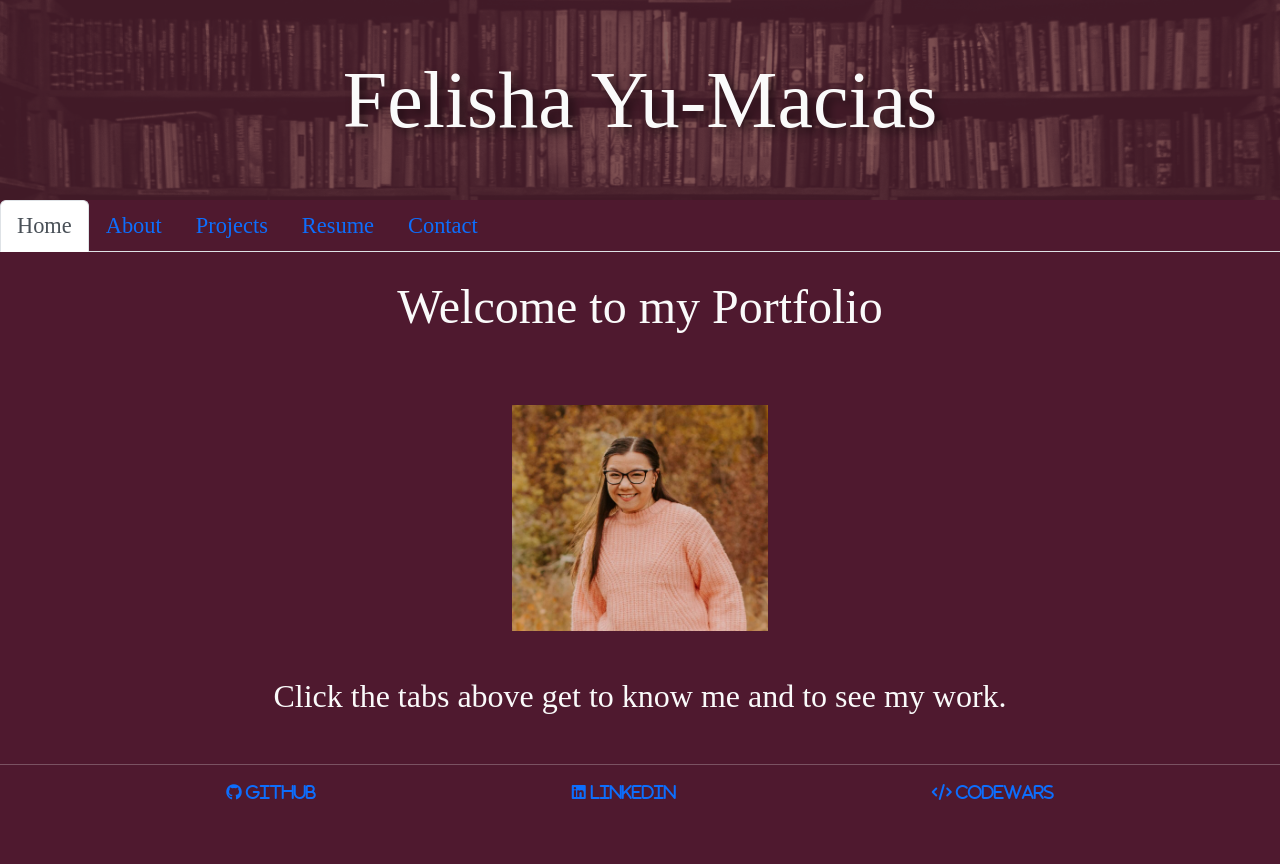
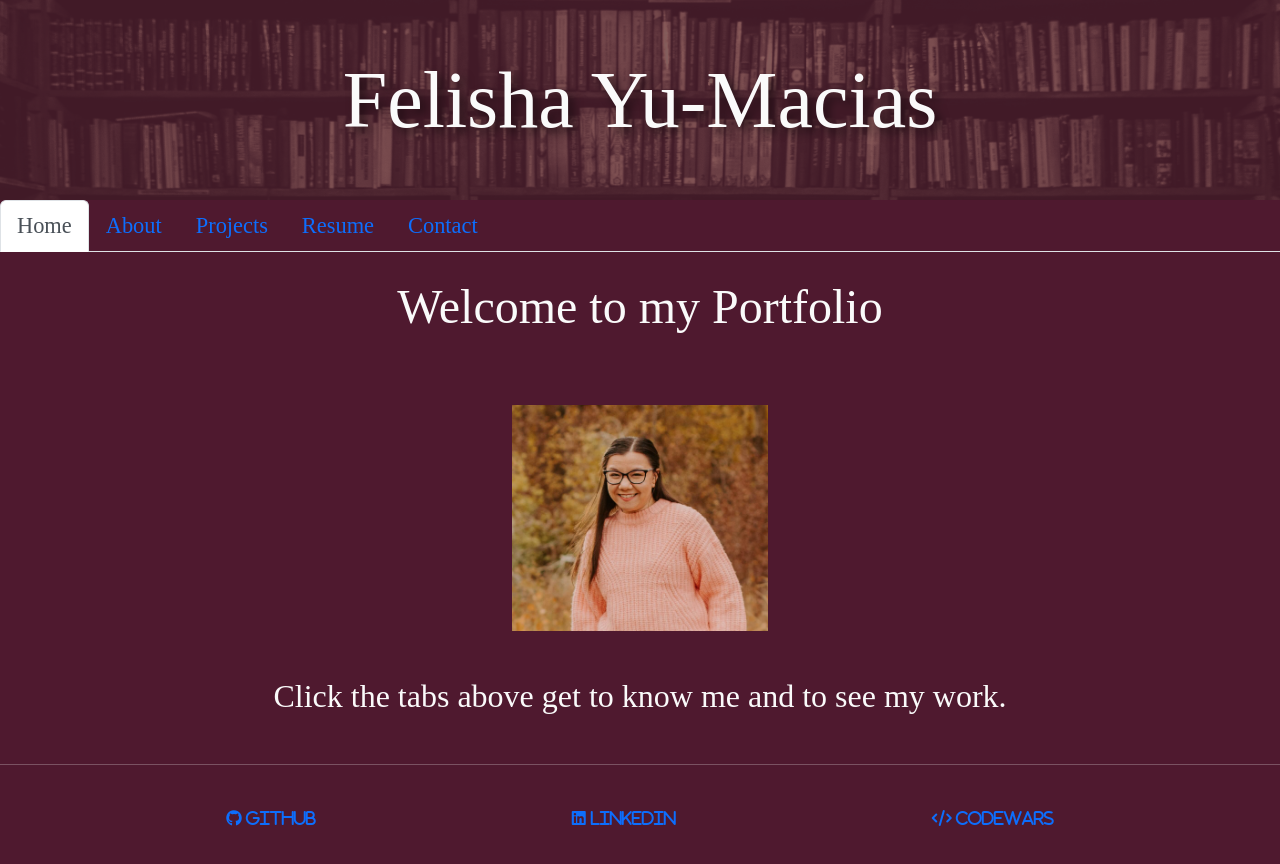
Before and after one commit to FelishaYuMacias/Professional-Portfolio, a React (Create React App) app: page / in a window 1280 px wide. Shown: the top 864 px of the page. Built offline with nearby package versions, Linux system fonts and the light colour scheme; a web font is replaced by a local one.

Commit message:
final style updates

```diff
--- a/src/components/About/assets/style.css
+++ b/src/components/About/assets/style.css
@@ -8,6 +8,7 @@ h2 {
     text-align: left;
     font-size: 1.5rem;
     line-height: 2rem;
+    min-width: 100px;
 }
 .about {
     padding: 10px;
--- a/src/components/About/index.js
+++ b/src/components/About/index.js
@@ -11,7 +11,7 @@ export default function About() {
       <img className= "aboutPicture"src={family} alt="family of 3 at the marina" />
       <h2 className='aboutHeader d-flex align-items-center'> Banker turned Coder</h2>
       </div>
-      <div className=" about d-flex align-items-center">
+      <div className=" about d-flex flex-wrap align-items-center">
       <p className='info'>I started working in banking in November of 2011 as a teller. In January of 2014 I was promoted to Customer Service Supervisor. November of 2019 I was promoted to Client Services Manager. May of 2021 I was promoted to Client Services Manager II.</p>
       <p className='info'>After 10 years of working in the retail side of banking I realized that customer service, although something I had become very good at, was not the direction I wanted to pursue in my future. I realized that to make a change in my career I needed to make a change in my life.</p>
       <p className='info'>I have friends and family that are developers and heard them talk about their work. I was inspired, and after a lot of soul searching and research, I realized that this was exactly the direction I wanted my career to go. I am naturally analytical, a great problem solver, and am good at math and logic so I knew this was a field in which I could thrive and furthermore would really enjoy.</p>
--- a/src/components/Footer/assets/style.css
+++ b/src/components/Footer/assets/style.css
@@ -1,3 +1,6 @@
+.footer {
+    height: 75px;
+}
 .footer-link{
-    padding: 10%;
+    margin: 10%;
 }
--- a/src/components/Footer/index.js
+++ b/src/components/Footer/index.js
@@ -23,13 +23,15 @@ function Footer() {
   ]
 
   return (
-    <footer className="footer">
+    <footer>
       <hr></hr>
+      <div className="footer d-flex justify-content-center align-items-center">
       {icons.map(icon =>
       (
         <a className="footer-link" href={icon.link} key={icon.name} target="_blank" rel="noopener noreferrer"><i className={icon.name}> {icon.title}</i></a>
       )
         )}
+      </div>
     </footer>
   );
 }
--- a/src/components/Project/assets/style.css
+++ b/src/components/Project/assets/style.css
@@ -2,7 +2,6 @@
     display: flex;
     flex-wrap: wrap;
     margin: 20px;
-    padding-bottom: 200px;
 }
 .project {
     padding: 50px 50px;
```
Also changed, not shown: src/components/About/assets/family.jpg.
